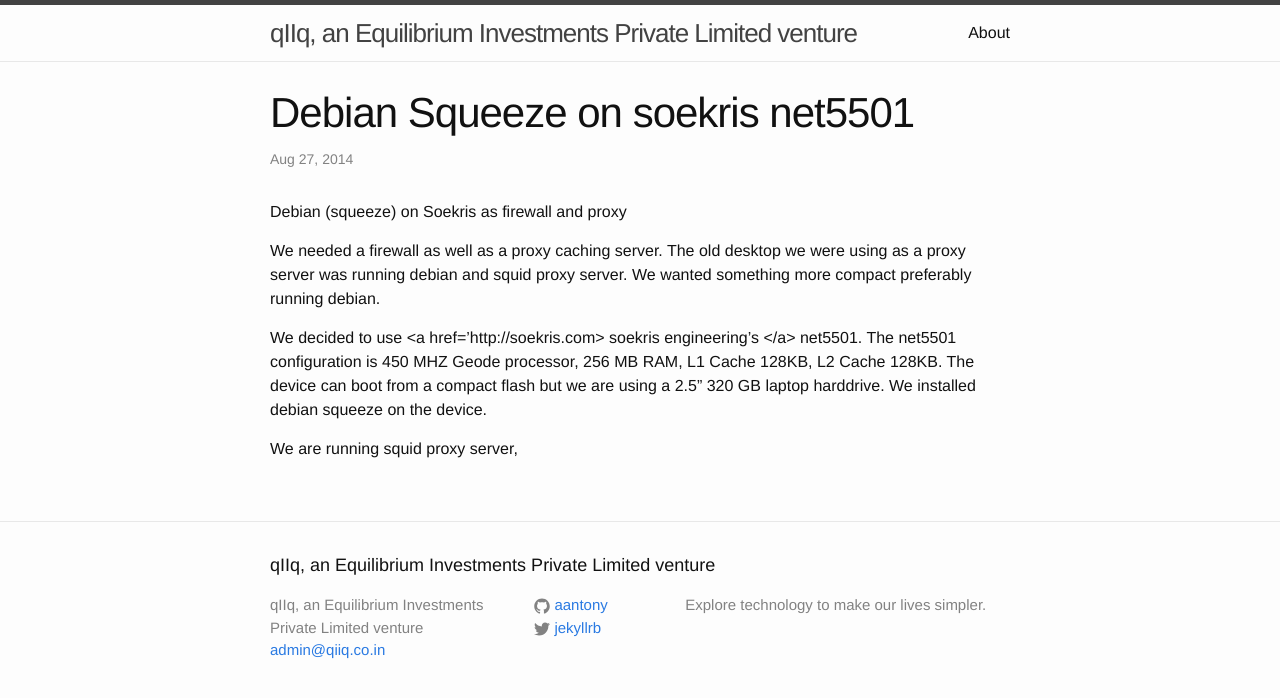
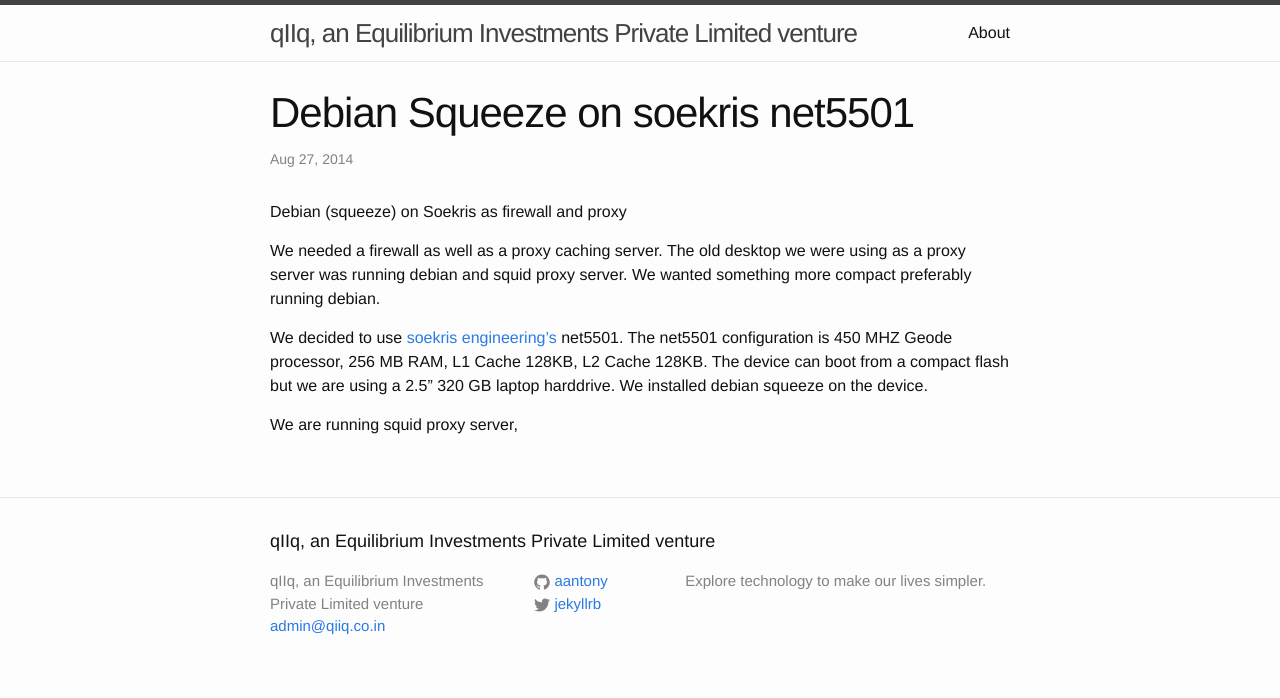
Before and after one commit to qiiq/qiiq.github.io, a Jekyll site: the page built from _posts/2014-08-27-net5501.markdown, in a window 1280 px wide. Shown: the top 698 px of the page. Built offline with Jekyll 4.4.1, drawn with Linux system fonts in a browser that asks for light colours.

Commit message:
corrected the href

```diff
--- a/_posts/2014-08-27-net5501.markdown
+++ b/_posts/2014-08-27-net5501.markdown
@@ -10,7 +10,7 @@ Debian (squeeze) on Soekris as firewall and proxy
 We needed a firewall as well as a proxy caching server. The old desktop we were using as a proxy server was running debian and
 squid proxy server. We wanted something more compact preferably running debian.
 
-We decided to use <a href='http://soekris.com> soekris engineering's </a>  net5501. The net5501 configuration is 450 MHZ Geode processor, 256 MB RAM, L1 Cache 128KB,
+We decided to use <a href="http://soekris.com"> soekris engineering's </a>  net5501. The net5501 configuration is 450 MHZ Geode processor, 256 MB RAM, L1 Cache 128KB,
 L2 Cache 128KB. The device can boot from a compact flash but we are using a 2.5" 320 GB laptop harddrive. We installed debian squeeze
 on the device.
 
```
